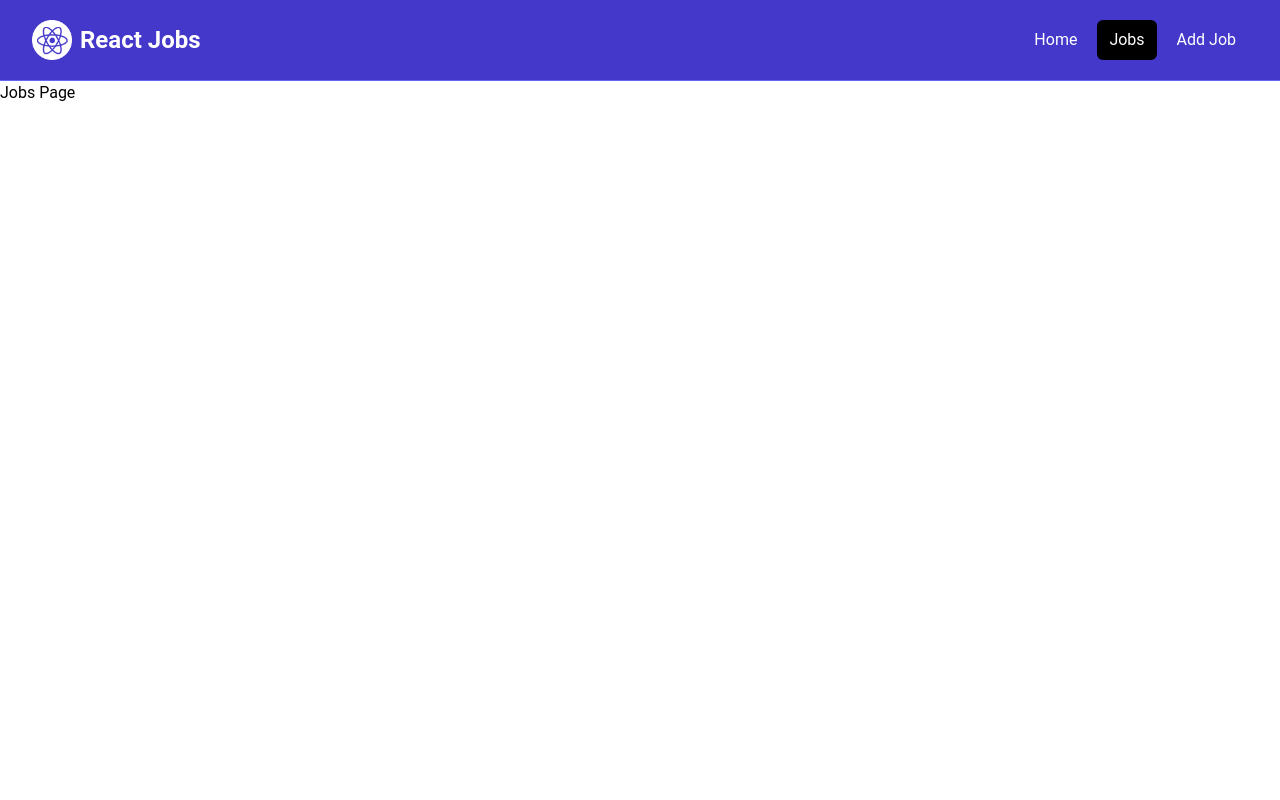
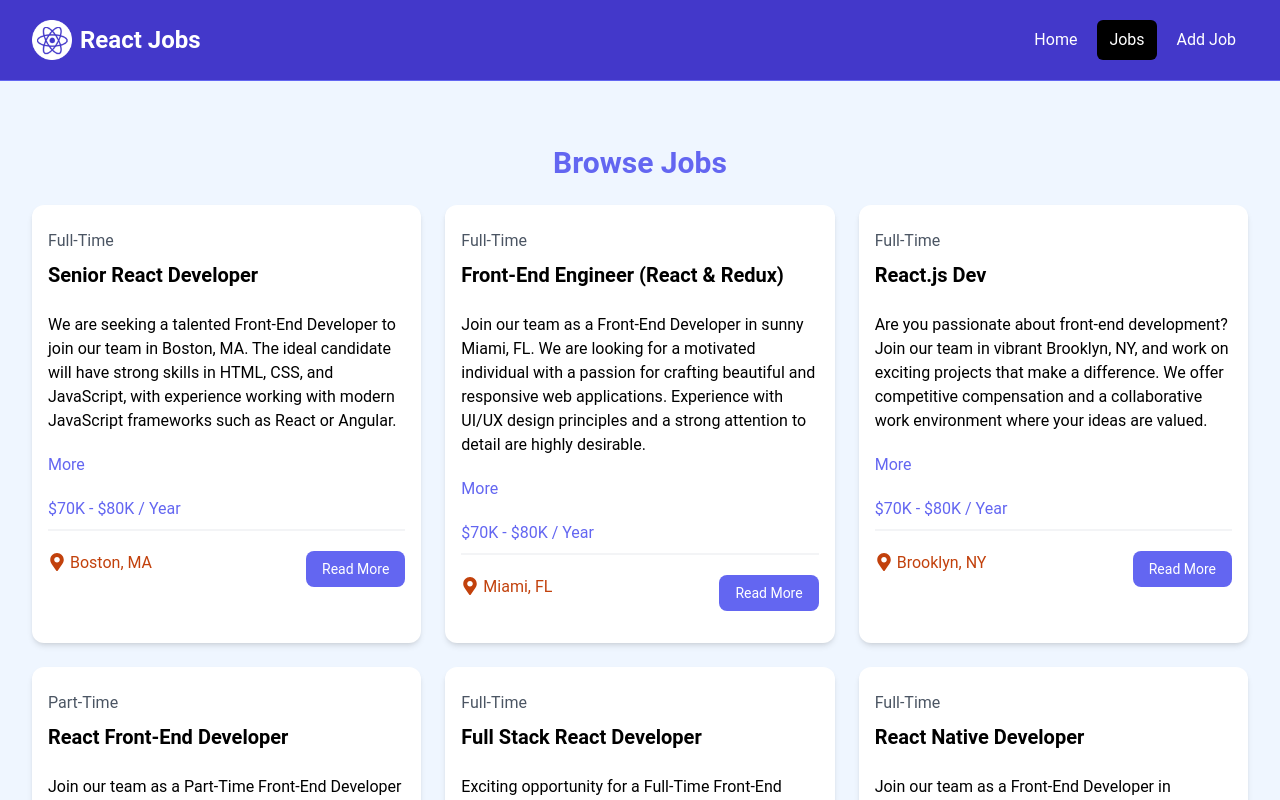
Before and after one commit to AW-2021/react-jobs-project, a React (Vite) app: page /jobs in a window 1280 px wide. Shown: the top 800 px of the page. Built offline with nearby package versions, Linux system fonts and the light colour scheme.

Commit message:
Modified JobListings.jsx and JobsPage.jsx

```diff
--- a/src/components/JobListings.jsx
+++ b/src/components/JobListings.jsx
@@ -1,23 +1,23 @@
 import jobs from '../jobs.json';
 import JobListing from './JobListing';
 
-const JobListings = () => {
-  // console.log(jobs);
-
-  const recentJobs = jobs.slice(0,3);
+const JobListings = ({ isHome = false }) => {
+  const jobList = isHome ? jobs.slice(0, 3) : jobs;
 
   return (
     <section className='bg-blue-50 px-4 py-10'>
       <div className='container-xl lg:container m-auto'>
-        <h2 className='text-3xl font-bold text-center text-indigo-500 mb-6'>Browse Jobs</h2>
+        <h2 className='text-3xl font-bold text-center text-indigo-500 mb-6'>
+          {isHome ? 'Recent Jobs' : 'Browse Jobs'}
+        </h2>
         <div className='grid grid-cols-1 md:grid-cols-3 gap-6'>
           {
-            recentJobs.map((job) => <JobListing key={ job.id } job={ job } />)
+            jobList.map((job) => <JobListing key={ job.id } job={ job } />)
           }
         </div>
       </div>
      </section>
-  )
+  );
 }
 
 export default JobListings
--- a/src/pages/HomePage.jsx
+++ b/src/pages/HomePage.jsx
@@ -8,7 +8,7 @@ const HomePage = () => {
     <>
       <Hero />
       <HomeCards />
-      <JobListings />
+      <JobListings isHome={true} />
       <ViewAllJobs  />
     </>
   );
--- a/src/pages/JobsPage.jsx
+++ b/src/pages/JobsPage.jsx
@@ -1,6 +1,13 @@
+import JobListings from "../components/JobListings";
+import jobs from "../jobs.json";
+
 const JobsPage = () => {
+  const totalJobs = jobs.length;
+
   return (
-    <div>Jobs Page</div>
+    <section className='bg-blue-50 px-4 py-6'>
+      <JobListings isHome={false} />
+    </section>
   )
 }
 
```
